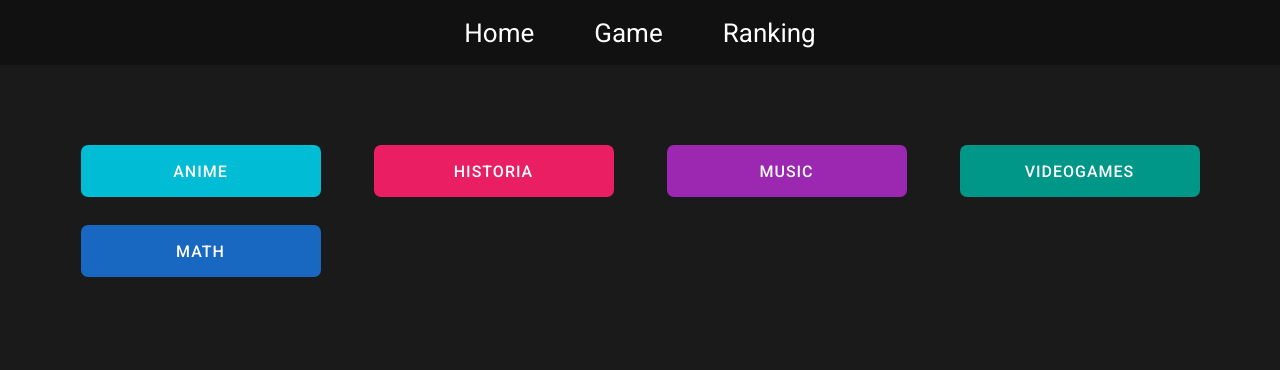
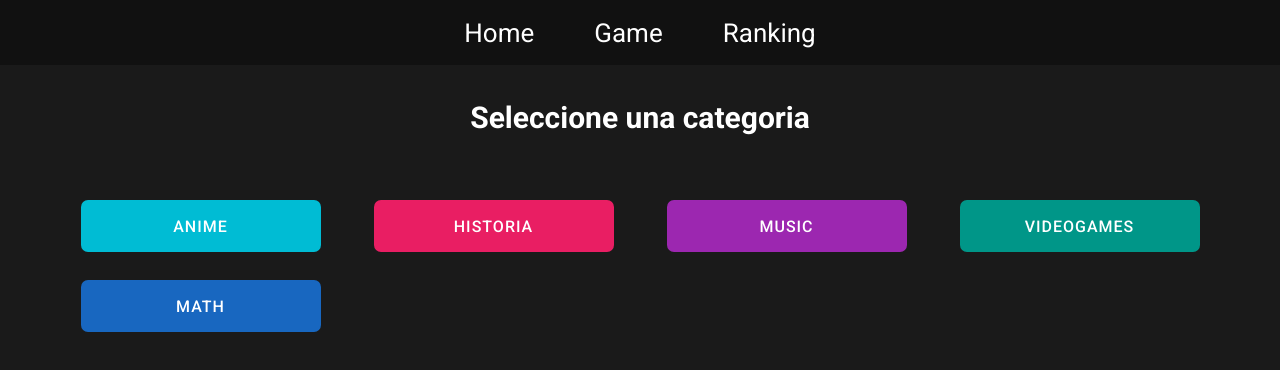
Before and after one commit to N-Ignacio-Bouffanais/trivia-vue-ts, a Vue app: page /game in a window 1280 px wide. Shown: the top 370 px of the page. Built offline with nearby package versions, Linux system fonts and the light colour scheme.

Commit message:
I added a title

```diff
--- a/src/views/GameView.vue
+++ b/src/views/GameView.vue
@@ -70,6 +70,9 @@ const Music = () => {
         </button>
       </div>
     </div>
+    <div v-if="unref(category_sel) === true" class="title">
+      <h1>Seleccione una categoria</h1>
+    </div>
     <div v-if="unref(category_sel) === true" class="category container">
       <button @click="() => { showquestion(); Anime(); }" class="btn anime">
         ANIME
@@ -92,6 +95,14 @@ const Music = () => {
 <style scoped lang="scss">
 .game-container {
   margin: 0 5vw;
+
+  .title h1 {
+    color: white;
+    font-size: 3rem;
+    margin: 3.5rem auto;
+    width: 100%;
+    text-align: center;
+  }
 
   .container {
     margin: 3rem auto;
@@ -169,7 +180,7 @@ const Music = () => {
     grid-template-columns: repeat(auto-fill, minmax(26rem, 1fr));
     grid-auto-rows: 6rem;
     gap: 2rem;
-    padding: 5rem 0;
+    padding: 3rem 0;
 
     button {
       width: 24rem;
```
